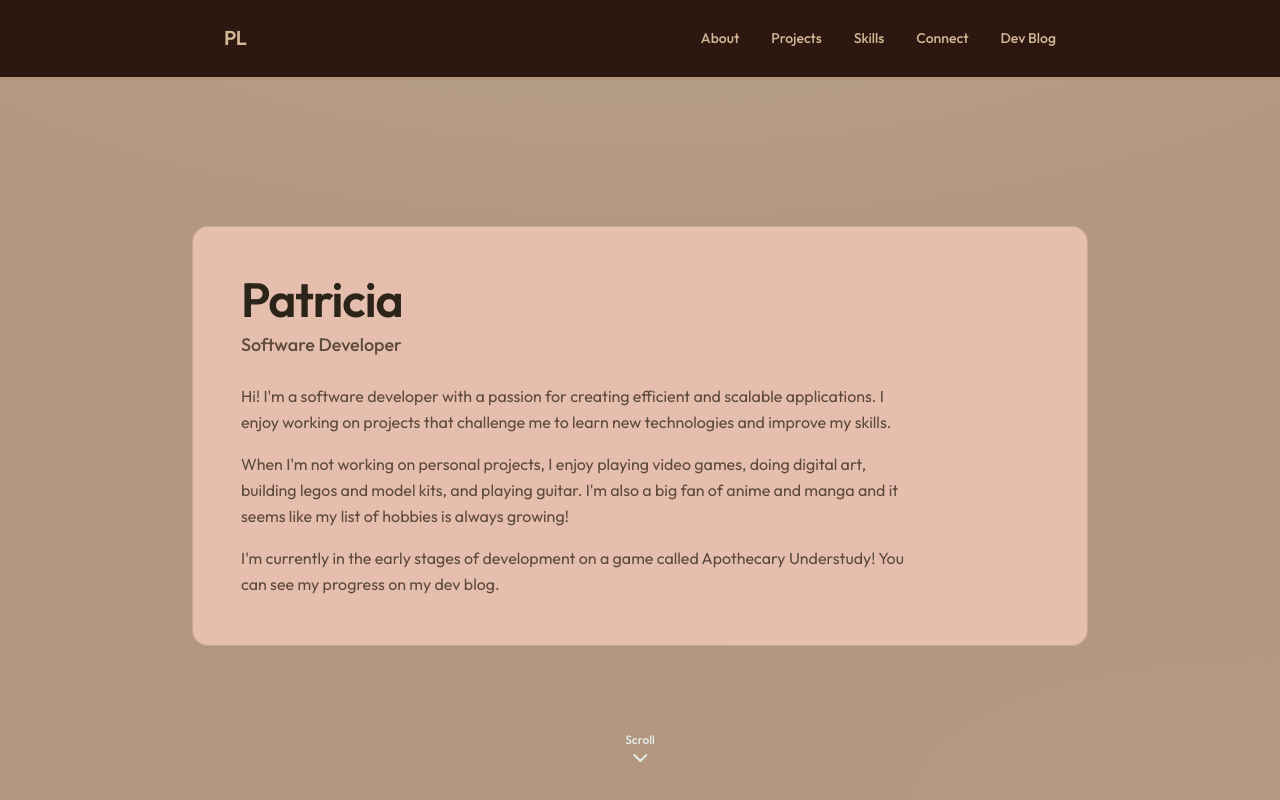
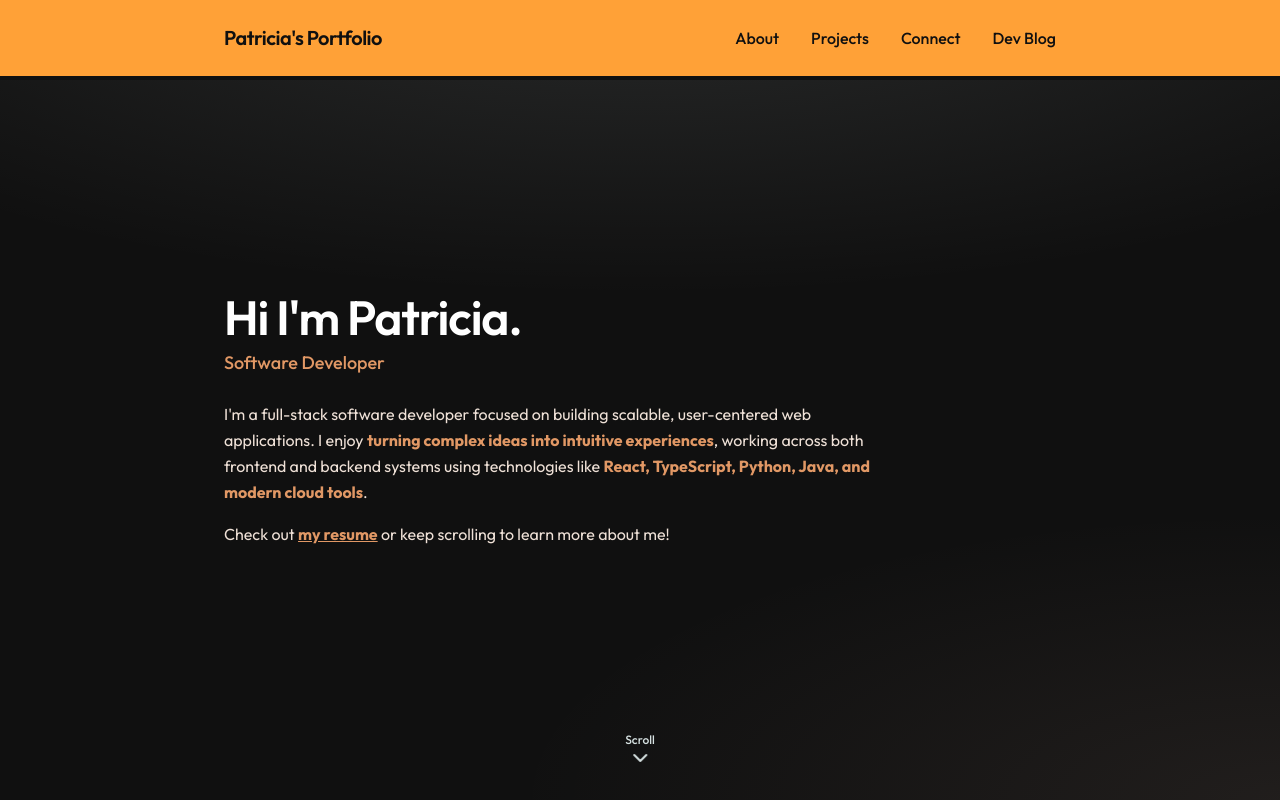
Before and after one commit to pkwlo/Portfolio, a React (Vite) app: page / in a window 1280 px wide. Built offline with nearby package versions, Linux system fonts and the light colour scheme.

Commit message:
update design

```diff
--- a/src/data/projects.ts
+++ b/src/data/projects.ts
@@ -14,7 +14,7 @@ export const projects: Project[] = [
   {
     title: "Find My Force",
     date: "Mar 2026",
-    description: "Team N Squared's submission to Red Team Hack's Find My Force Hackathon 2026 where we won third place.",
+    description: "Team N Squared's submission to Red Team Hack's Find My Force Hackathon 2026 where we won third place. Uses a trained machine learning model to classify RF signals to determine if they are friendly, hostile, or civilian devices.",
     tags: ["Python", "React", "TypeScript", "Machine Learning"],
     github: "https://github.com/pkwlo/find-my-force",
     event: "https://redteamhack.ca/events/vancouver-ubc",
@@ -22,8 +22,8 @@ export const projects: Project[] = [
   {
     title: "CrocsList",
     date: "Oct 2025 - Dec 2025",
-    description: "An online marketplace web application for buying and selling used clothing items.",
-    tags: ["Python", "React", "TypeScript", "JavaScript", "HTML", "CSS",  "AWS"],
+    description: "An online marketplace web application for buying and selling used clothing items and hosted on AWS via Amplify. Features include a user authentication system, a product listing system, a shopping cart, and a payment system.",
+    tags: ["Python", "React", "TypeScript", "AWS", "API Gateway"],
     github: "https://github.com/pkwlo/crocsList",
   },
   {
@@ -38,15 +38,15 @@ export const projects: Project[] = [
   {
     title: "iPatrol+",
     date: "May 2025",
-    description: "Real time patrol tracking app created for the KOMCPC (Kerrisdale Oakridge Marpole Community Policing Centre) and is currently used by volunteer patrollers accross the lower mainland.",
-    tags: ["React Native", "Expo"],
+    description: "Real time iOS patrolling app created for the KOMCPC (Kerrisdale Oakridge Marpole Community Policing Centre) to use on their patrols. It is currently used by volunteer patrollers accross the lower mainland.",
+    tags: ["React Native", "Expo", "iOS"],
     site: "https://apps.apple.com/ca/app/ipatrol-plus/id6746059052",
   },
   {
     title: "MH Wilds Handbook",
     date: "May 2025",
-    description: "A hunting handbook to the monsters in Monster Hunter Wilds to let you quickly find their locations and log any crowns you collect. Also incorporates steam API to show the latest news and updates for the game.",
-    tags: ["Kotlin", "Android Studio"],
+    description: "An Android app that serves as a hunting handbook for Monster Hunter Wilds. It lists information about monsters, their habitats, and allows hunters to log notes and crowns collected. It incorporates the Steam API to show the latest news and updates for the game.",
+    tags: ["Android", "Kotlin", "Android Studio", "API"],
     github: "https://github.com/pkwlo/MH-Wilds-Handbook",
   },
   {
--- a/src/index.css
+++ b/src/index.css
@@ -3,19 +3,32 @@
 @source "../src";
 
 :root {
-  --color-bg: #b2967d;
-  --color-section: #e6beae;
-  --color-cards: #fff4f0;
+  --color-bg: #101010;
+  /* --color-section: #e6beae; */
+  /* --color-cards: #fff4f0; */
   --color-highlight: #ecf8f8;
-  --color-border: rgba(44, 36, 25, 0.15);
-  --color-accent: #5c4a3d;
-  --color-text: #2c2419;
-  --color-text-muted: #5c4a3d;
+  --color-accent: #e19865;
+  --color-accent-hover: #ff9500;
+  --color-text: #ffffff;
+  --color-text-muted: #efe1d7;
+  /* navbar */
+  --color-navbar-bg: #ffa137;
+  --color-navbar-text: #101010;
+  --color-navbar-text-hover: #ffffff;
 }
 
 
 * {
   scroll-behavior: smooth;
+}
+
+.scroll-container {
+  overflow-y: auto;
+  scrollbar-width: none;
+}
+
+.scroll-container::-webkit-scrollbar {
+  display: none;
 }
 
 body {
--- a/src/pages/Blog.tsx
+++ b/src/pages/Blog.tsx
@@ -41,7 +41,7 @@ export default function Blog() {
               initial={{ opacity: 0, y: 20 }}
               animate={{ opacity: 1, y: 0 }}
               transition={{ duration: 0.4, delay: idx * 0.05 }}
-              className="rounded-xl border border-[var(--color-border)] bg-[#e6beae] p-6 md:p-8"
+              className="rounded-xl border border-white/10 bg-white/5 p-6 md:p-8"
             >
               <h2 className="text-xl md:text-2xl font-semibold text-[var(--color-text)] mb-2">
                 {post.title}
@@ -66,7 +66,7 @@ export default function Blog() {
                     <Link
                       key={tag}
                       to={`/blog?tag=${encodeURIComponent(tag)}`}
-                      className={`px-2.5 py-1 text-xs font-medium rounded-md transition-colors bg-[#ecf8f8] text-[var(--color-text-muted)]`}
+                      className={`px-2.5 py-1 text-xs font-medium rounded-md transition-colors bg-[var(--color-navbar-bg)] text-[var(--color-navbar-text)]`}
                     >
                       {tag}
                     </Link>
--- a/src/pages/Home.tsx
+++ b/src/pages/Home.tsx
@@ -2,10 +2,10 @@ import { useEffect, useState } from "react";
 import { ChevronDown, ChevronUp } from "lucide-react";
 import About from "../sections/About";
 import Projects from "../sections/Projects";
-import Skills from "../sections/Skills";
 import Connect from "../sections/Connect";
+import Hero from "../sections/Hero";
 
-const SECTIONS = ["about", "projects", "skills", "connect"] as const;
+const SECTIONS = ["about", "projects", "connect"] as const;
 
 export default function Home() {
   const [visibleSection, setVisibleSection] = useState<string>("about");
@@ -59,9 +59,9 @@ export default function Home() {
         )}
       </a>
       <main className="flex flex-col">
+        <Hero />
         <About />
         <Projects />
-        <Skills />
         <Connect />
       </main>
     </div>
--- a/src/sections/About.tsx
+++ b/src/sections/About.tsx
@@ -1,5 +1,87 @@
+import type { ComponentType } from "react";
 import { motion } from "framer-motion";
-import { Link } from "react-router-dom";
+import { IoLogoCss3 } from "react-icons/io5";
+import {
+  SiPython,
+  SiJavascript,
+  SiTypescript,
+  SiHtml5,
+  SiPhp,
+  SiKotlin,
+  SiReact,
+  SiNodedotjs,
+  SiNextdotjs,
+  SiNestjs,
+  SiLaravel,
+  SiTailwindcss,
+  SiJquery,
+  SiMongodb,
+  SiMysql,
+  SiFirebase,
+  SiDocker,
+  SiPostman,
+  SiGit,
+  SiFigma,
+  SiJira,
+  SiLinux,
+} from "react-icons/si";
+import { FaAws, FaJava, FaWindows, FaDatabase, FaBolt } from "react-icons/fa";
+
+type Skill = {
+  name: string;
+  icon?: ComponentType<{ className?: string }>;
+};
+
+const skillCategories: { category: string; items: Skill[] }[] = [
+  {
+    category: "Programming Languages",
+    items: [
+      { name: "Python", icon: SiPython },
+      { name: "Java", icon: FaJava },
+      { name: "SQL", icon: FaDatabase },
+      { name: "JavaScript", icon: SiJavascript },
+      { name: "TypeScript", icon: SiTypescript },
+      { name: "HTML", icon: SiHtml5 },
+      { name: "CSS", icon: IoLogoCss3 },
+      { name: "PHP", icon: SiPhp },
+      // { name: "Kotlin", icon: SiKotlin },
+    ],
+  },
+  {
+    category: "Frameworks & Libraries",
+    items: [
+      { name: "React", icon: SiReact },
+      { name: "Node.js", icon: SiNodedotjs },
+      { name: "Next.js", icon: SiNextdotjs },
+      { name: "Nest.js", icon: SiNestjs },
+      { name: "Laravel", icon: SiLaravel },
+      { name: "Tailwind", icon: SiTailwindcss },
+      { name: "jQuery", icon: SiJquery },
+      { name: "AJAX", icon: FaBolt },
+    ],
+  },
+  {
+    category: "Databases & Cloud Services",
+    items: [
+      { name: "MongoDB", icon: SiMongodb },
+      { name: "MySQL", icon: SiMysql },
+      { name: "Firebase", icon: SiFirebase },
+      { name: "AWS", icon: FaAws },
+    ],
+  },
+  {
+    category: "Tools & Technologies",
+    items: [
+      // { name: "Windows", icon: FaWindows },
+      // { name: "Linux", icon: SiLinux },
+      { name: "Docker", icon: SiDocker },
+      { name: "Postman", icon: SiPostman },
+      { name: "Git", icon: SiGit },
+      { name: "Figma", icon: SiFigma },
+      // { name: "Jira", icon: SiJira },
+    ],
+  },
+];
 
 export default function About() {
   return (
@@ -9,30 +91,67 @@ export default function About() {
       whileInView={{ opacity: 1, y: 0 }}
       viewport={{ once: true, amount: 0.2 }}
       transition={{ duration: 0.5, ease: "easeOut" }}
-      className="min-h-screen snap-start snap-always flex flex-col justify-center px-6 md:px-8 pt-6 pb-6 md:pb-16"
+      className="min-h-[calc(100vh-3.5rem)] md:min-h-[calc(100vh-5rem)] snap-start snap-always flex flex-col justify-center pt-6 pb-6 md:pb-16"
     >
-      <div className="mx-auto max-w-4xl w-full">
-        <div className="rounded-2xl border border-[var(--color-border)] bg-[#e6beae] p-5 sm:p-8 md:p-12 backdrop-blur-sm">
+      <div className="mx-auto max-w-4xl w-full px-6 md:px-8">
         <p className="text-4xl md:text-5xl font-semibold tracking-tight text-[var(--color-text)] mb-2">
-          Patricia
+          About Me
         </p>
-        <p className="text-lg font-medium text-[var(--color-accent)] mb-6">
-          Software Developer
-        </p>
-        <div className="space-y-4 max-w-2xl">
+        <div className="space-y-4 max-w-2xl mt-8">
           <p className="text-[var(--color-text-muted)] leading-relaxed">
-            Hi! I'm a software developer with a passion for creating efficient and scalable applications. I enjoy working on projects that challenge me to learn new technologies and improve my skills.
-          </p>
-          {/* <p className="text-[var(--color-text-muted)] leading-relaxed">
-            Before becoming a software developer, I worked in health care for over 10 years. I became interested in dev work as a hobby through my passion for gaming and decided to pursue it professionally.
-          </p> */}
-          <p className="text-[var(--color-text-muted)] leading-relaxed">
-            When I'm not working on personal projects, I enjoy playing video games, doing digital art, building legos and model kits, and playing guitar. I'm also a big fan of anime and manga and it seems like my list of hobbies is always growing!
+          I've been working as a full-stack software developer for <span className="text-[var(--color-accent)] font-bold">over 2 years now</span>.
           </p>
           <p className="text-[var(--color-text-muted)] leading-relaxed">
-            I'm currently in the early stages of development on a game called Apothecary Understudy! You can see my progress on my <Link to="/blog" className="text-[var(--color-accent)] hover:underline">dev blog</Link>.
+          I'm <span className="text-[var(--color-accent)] font-bold">naturally curious and love learning through building</span>, whether that's developing production web apps, experimenting with new technologies, or designing interactive systems. My current personal project, <span className="text-[var(--color-accent)] font-bold">Apothecary Understudy</span>, explores game development and systems design.
+          </p>
+          <p className="text-[var(--color-text-muted)] leading-relaxed">
+          Outside of programming, I enjoy <span className="text-[var(--color-accent)] font-bold">video games, digital art, and exploring creative hobbies</span> that continually influence how I approach <span className="text-[var(--color-accent)] font-bold">design and problem-solving</span>.
           </p>
         </div>
+
+        <div className="mt-10 flex flex-col gap-6">
+          {skillCategories.slice(0, 2).map(({ category, items }) => (
+            <div key={category}>
+              <h3 className="text-sm font-semibold tracking-tight text-[var(--color-text-muted)] mb-3">
+                {category}
+              </h3>
+              <div className="flex flex-wrap gap-2">
+                {items.map(({ name, icon: Icon }) => (
+                  <div
+                    key={name}
+                    className="flex flex-col items-center justify-center gap-1.5 sm:gap-2 size-16 sm:size-20 rounded-lg bg-[var(--color-navbar-bg)] text-[var(--color-navbar-text)]"
+                  >
+                    {Icon && <Icon className="size-5 sm:size-7 shrink-0" />}
+                    <span className="text-[9px] sm:text-[10px] font-medium leading-tight text-center px-0.5 sm:px-1 text-[var(--color-navbar-text)]">
+                      {name}
+                    </span>
+                  </div>
+                ))}
+              </div>
+            </div>
+          ))}
+          <div className="flex flex-col sm:flex-row gap-6 sm:gap-2">
+            {skillCategories.slice(2).map(({ category, items }) => (
+              <div key={category}>
+                <h3 className="text-sm font-semibold tracking-tight text-[var(--color-text-muted)] mb-3">
+                  {category}
+                </h3>
+                <div className="flex flex-wrap gap-2">
+                  {items.map(({ name, icon: Icon }) => (
+                    <div
+                      key={name}
+                      className="flex flex-col items-center justify-center gap-1.5 sm:gap-2 size-16 sm:size-20 rounded-lg bg-[var(--color-navbar-bg)] text-[var(--color-navbar-text)]"
+                    >
+                      {Icon && <Icon className="size-5 sm:size-7 shrink-0" />}
+                      <span className="text-[9px] sm:text-[10px] font-medium leading-tight text-center px-0.5 sm:px-1 text-[var(--color-navbar-text)]">
+                        {name}
+                      </span>
+                    </div>
+                  ))}
+                </div>
+              </div>
+            ))}
+          </div>
         </div>
       </div>
     </motion.section>
--- /dev/null
+++ b/src/sections/Hero.tsx
@@ -0,0 +1,42 @@
+import { motion } from "framer-motion";
+import { FileTextIcon } from "lucide-react";
+import { Link } from "react-router-dom";
+
+export default function Hero() {
+  return (
+    <motion.section
+      id="hero"
+      initial={{ opacity: 0, y: 24 }}
+      whileInView={{ opacity: 1, y: 0 }}
+      viewport={{ once: true, amount: 0.2 }}
+      transition={{ duration: 0.5, ease: "easeOut" }}
+      className="min-h-[calc(100vh-3.5rem)] md:min-h-[calc(100vh-5rem)] snap-start snap-always flex flex-col justify-center pt-6 pb-6 md:pb-16"
+    >
+      <div className="mx-auto max-w-4xl w-full px-6 md:px-8">
+        <p className="text-4xl md:text-5xl font-semibold tracking-tight text-[var(--color-text)] mb-2">
+          Hi I'm Patricia.
+        </p>
+        <p className="text-lg font-medium text-[var(--color-accent)] mb-6">
+          Software Developer
+        </p>
+        <div className="space-y-4 max-w-2xl">
+          <p className="text-[var(--color-text-muted)] leading-relaxed">
+          I'm a full-stack software developer focused on building scalable, user-centered web applications. I enjoy <span className="text-[var(--color-accent)] font-bold">turning complex ideas into intuitive experiences</span>, working across both frontend and backend systems using technologies like <span className="text-[var(--color-accent)] font-bold">React, TypeScript, Python, Java, and modern cloud tools</span>.
+          </p>
+          <p className="text-[var(--color-text-muted)] leading-relaxed">
+            Check out{' '}
+            <a
+                href="/PatriciaLoResume.pdf"
+                target="_blank"
+                rel="noopener noreferrer"
+                className="text-[var(--color-accent)] hover:text-[var(--color-accent-hover)] underline font-bold transition-colors"
+            >
+                my resume
+            </a>{' '}
+            or keep scrolling to learn more about me!
+        </p>
+        </div>
+        </div>
+    </motion.section>
+  );
+}
--- a/src/sections/NavTop.tsx
+++ b/src/sections/NavTop.tsx
@@ -6,7 +6,6 @@ import { Menu, X } from 'lucide-react'
 const navItems = [
   { label: 'About', href: '/#about' },
   { label: 'Projects', href: '/#projects' },
-  { label: 'Skills', href: '/#skills' },
   { label: 'Connect', href: '/#connect' },
   { label: 'Dev Blog', href: '/blog' },
 ]
@@ -29,10 +28,10 @@ export default function NavTop() {
   }
 
   const linkClass = (href: string) =>
-    `text-sm font-medium transition-colors duration-200 ${
+    `text-md font-medium transition-colors duration-200 ${
       href === '/blog' && location.pathname.startsWith('/blog')
-        ? 'text-[#e6beae]'
-        : 'text-[#d4b896] hover:text-[#e6beae]'
+        ? 'text-[var(--color-navbar-text)]'
+        : 'text-[var(--color-navbar-text)] hover:text-[var(--color-navbar-text-hover)]'
     }`
 
   return (
@@ -40,15 +39,15 @@ export default function NavTop() {
       initial={{ opacity: 0, y: -10 }}
       animate={{ opacity: 1, y: 0 }}
       transition={{ duration: 0.4 }}
-      className="fixed top-0 left-0 right-0 z-50 border-b border-[#2c1810] backdrop-blur-md bg-[#2c1810]"
+      className="fixed top-0 left-0 right-0 z-50 backdrop-blur-md bg-[var(--color-navbar-bg)]"
     >
       <div className="max-w-4xl mx-auto flex items-center justify-between py-4 px-6 md:py-6 md:px-8">
         <Link
-          to='/#about'
-          onClick={(e) => handleClick(e, '/#about')}
-          className="text-xl font-semibold tracking-tight text-[#d4b896] hover:text-[#e6beae] transition-colors"
+          to='/#hero'
+          onClick={(e) => handleClick(e, '/#hero')}
+          className="text-xl font-semibold tracking-tight text-[var(--color-navbar-text)] hover:text-[var(--color-navbar-text-hover)] transition-colors"
         >
-          PL
+          Patricia's Portfolio
         </Link>
 
         {/* Desktop links */}
```
Also changed, not shown: src/components/ProjectCard.tsx (+13 -8 lines), src/pages/BlogPost.tsx (+4 -4 lines), src/sections/Connect.tsx (+9 -11 lines), src/sections/Projects.tsx (+5 -7 lines), src/sections/Skills.tsx (+8 -10 lines), 1 other file (tests, documents, lock files or other folders).
